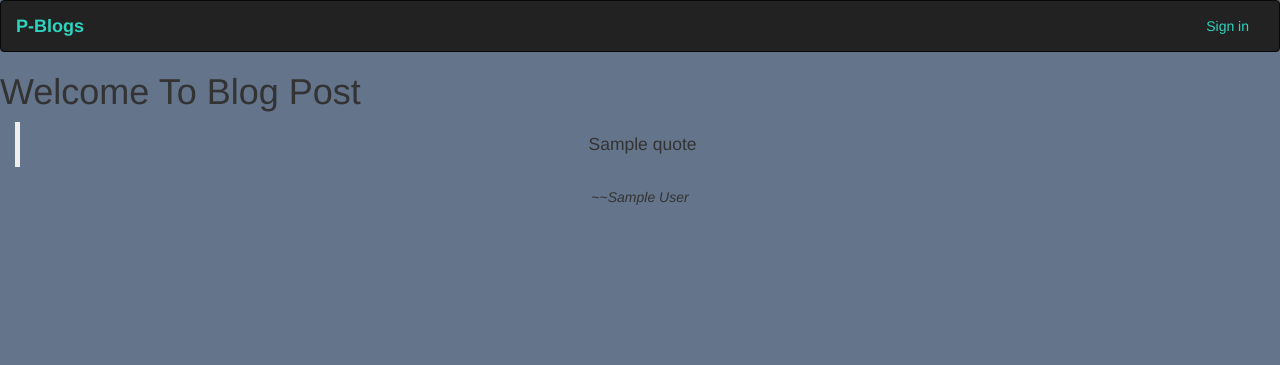
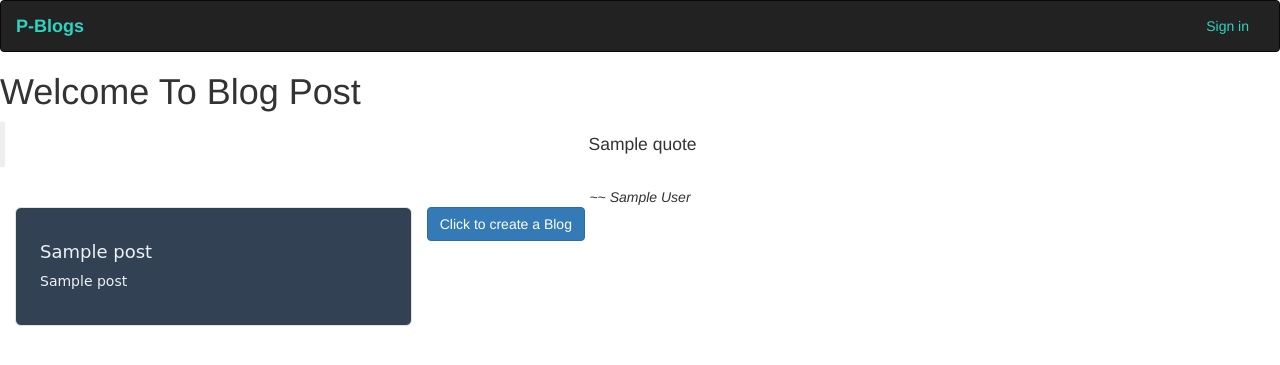
Before and after one commit to kema-ray/Blog-Post, a Flask app: template app/templates/index.html in a window 1280 px wide. Shown: the top 365 px of the page. Run offline with Flask 2, Linux system fonts and the light colour scheme; the template is opened without the code that fills it: most values are stand-ins (such as "Sample title", 1, 10 or a date in 2020); data that the repository does not hold is empty; some libraries are stand-ins or nearby versions; some web fonts are replaced.

Commit message:
create a blog form functionality

```diff
--- a/app/main/forms.py
+++ b/app/main/forms.py
@@ -5,7 +5,7 @@
 class BlogForm(FlaskForm):
 
     title = StringField('Blog title',validators=[InputRequired()])
-    text = TextAreaField('Text',validators=[InputRequired()])
+    post = TextAreaField('Post',validators=[InputRequired()])
     submit = SubmitField('Submit')
 
 class UpdateProfile(FlaskForm):
--- a/app/models.py
+++ b/app/models.py
@@ -46,6 +46,7 @@
     title = db.Column(db.String(255),nullable=False)
     post = db.Column(db.Text(), nullable = False)
     user_id = db.Column(db.Integer,db.ForeignKey('users.id'))
+
     def save_blog(self):
         db.session.add(self)
         db.session.commit()
--- a/app/static/css/style.css
+++ b/app/static/css/style.css
@@ -5,7 +5,7 @@
 }
 body{
     /* background: linear-gradient(#d558c9, #57d6a7); */
-    background-color: #64748b;
+    /* background-color: #64748b; */
     /* background-image: url(https://images.unsplash.com/photo-1455894127589-22f75500213a?ixlib=rb-1.2.1&ixid=MnwxMjA3fDB8MHxzZWFyY2h8NHx8Y29ycG9yYXRlJTIwYmFja2dyb3VuZCUyMHdpdGglMjBsYXB0b3B8ZW58MHx8MHx8&auto=format&fit=crop&w=500&q=60); */
     /* background-image: url(https://images.unsplash.com/photo-1569982175971-d92b01cf8694?ixlib=rb-1.2.1&ixid=MnwxMjA3fDB8MHxzZWFyY2h8M3x8YmFja2dyb3VuZCUyMGNvbG9yc3xlbnwwfHwwfHw%3D&auto=format&fit=crop&w=500&q=60); */
     background-repeat: no-repeat;
--- a/app/templates/index.html
+++ b/app/templates/index.html
@@ -3,17 +3,20 @@
 <title>{{ title }}</title>
 {%block content%}
 <h1>Welcome To Blog Post</h1>
-<div class="container-fluid">
+<!-- <div class="container-fluid"> -->
     <div class="px-4 py-5 my-5 text-center">
         <figure class="text-center text-blue">
             <blockquote class="blockquote">
                 <p>{{quote.quote}}</p>
             </blockquote>
             <figcaption class="footer">
-                <cite title="Title">~~{{quote.author}}</cite>
+                <cite title="Title"> ~~ {{quote.author}}</cite>
             </figcaption>
         </figure>
     </div>
 </div>
+<div>
+    {{macro.displayBlogs(post)}}
+</div>
 
 {%endblock%}
--- a/app/templates/macros.html
+++ b/app/templates/macros.html
@@ -1,14 +1,17 @@
-{% macro displayPitches(pitches_list)%}
-    {%for pitch in pitches_list%}
+{% macro displayBlogs(post)%}
+{% if post %}
+    {%for posts in post%}
         <div class="col-xs-12 col-sm-4 col-md-4 col-lg-4 review-card">
             <div class="well well-lg" id="card4" style="color: #ebf2f4;">
-                <h4>{{pitch.pitch_title}}</h4>
-                <p>{{pitch.pitch_content}}</p>
-                <!-- <p>Written by:  {{pitch.user.username}} <a href="/pitch/{{pitch.id}}" class="btn btn-primary pull-right">Read</a> </p> -->
-                <button><a href="{{url_for('main.like',id=pitch.id)}}"><i class="fa fa-thumbs-up" style="font-size:15px;color: blue;margin-right:5px;"></i>{{pitch.upvote.count()}}</a></button>
-                <button><a href="{{url_for('main.dislike',id=pitch.id)}}"><i class="fa fa-thumbs-down" style="font-size:15px;color: yellowgreen;margin-right:5px;"></i>{{pitch.downvote.count()}}</a></button>
-                <button><a href="{{url_for('main.comment',pitch_id=pitch.id)}}"><i class="fa fa-comment-plus"></i>Comment</a></button>
+                <h4>{{posts.title}}</h4>
+                <p>{{posts.post}}</p>
             </div>
         </div>
     {%endfor%}
+    {%if post %}
+    <!-- <div style="padding-bottom: 15px; text-align: center;"> -->
+        <a href="{{url_for('main.new_Blog')}}" class="btn btn-primary">Click to create a Blog</a>
+    </div>
+    {% endif %}
+    {% endif %}
 {%endmacro%}
```
Also changed, not shown: app/main/views.py (+12 -5 lines), app/templates/blogs.html (added, +11 -0 lines).
